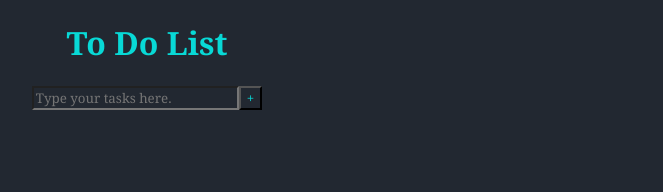
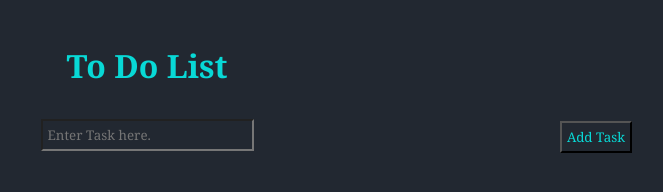
Before and after one commit to Krish-Saluja/To-Do-List, a plain HTML site: page index.html in a window 1280 px wide. Shown: the whole page, without its empty margins (493-1156 px from the left). Drawn offline with Linux system fonts and the light colour scheme.

Commit message:
can get the input into js

```diff
--- a/index.html
+++ b/index.html
@@ -8,7 +8,9 @@
 </head>
 <body>
     <h1>To Do List</h1>
-    <div class="box"><input placeholder="Type your tasks here."type="text"><button>+</button></div>
+   <div class="box"> <input id="task" placeholder="Enter Task here."> </div>
+   <div class="button"> <button onclick="press()">Add Task</button></div>
+   <div> <ul id="list"></ul></div>
   <script src="script.js"></script>
 </body>
 </html>
--- a/script.js
+++ b/script.js
@@ -0,0 +1,6 @@
+function press() {
+    let realValue=document.getElementById('task').value;
+    console.log(realValue);
+
+
+}
--- a/style.css
+++ b/style.css
@@ -1,7 +1,9 @@
 *{
+
     background-color:rgb(34, 40, 49);
     color: rgb(8, 217, 214);
     font-family: Georgia, 'Times New Roman', Times, serif;
+    padding: 5px;
 
 }
 
@@ -10,6 +12,12 @@ h1{
 }
 
 .box{
-    text-align: center;
+    display: flex;
+  justify-content: center;
+  align-items: center;
+}
+.button{
+    margin-left: 1030px;
+    margin-top: -40px;
 
 }
```
